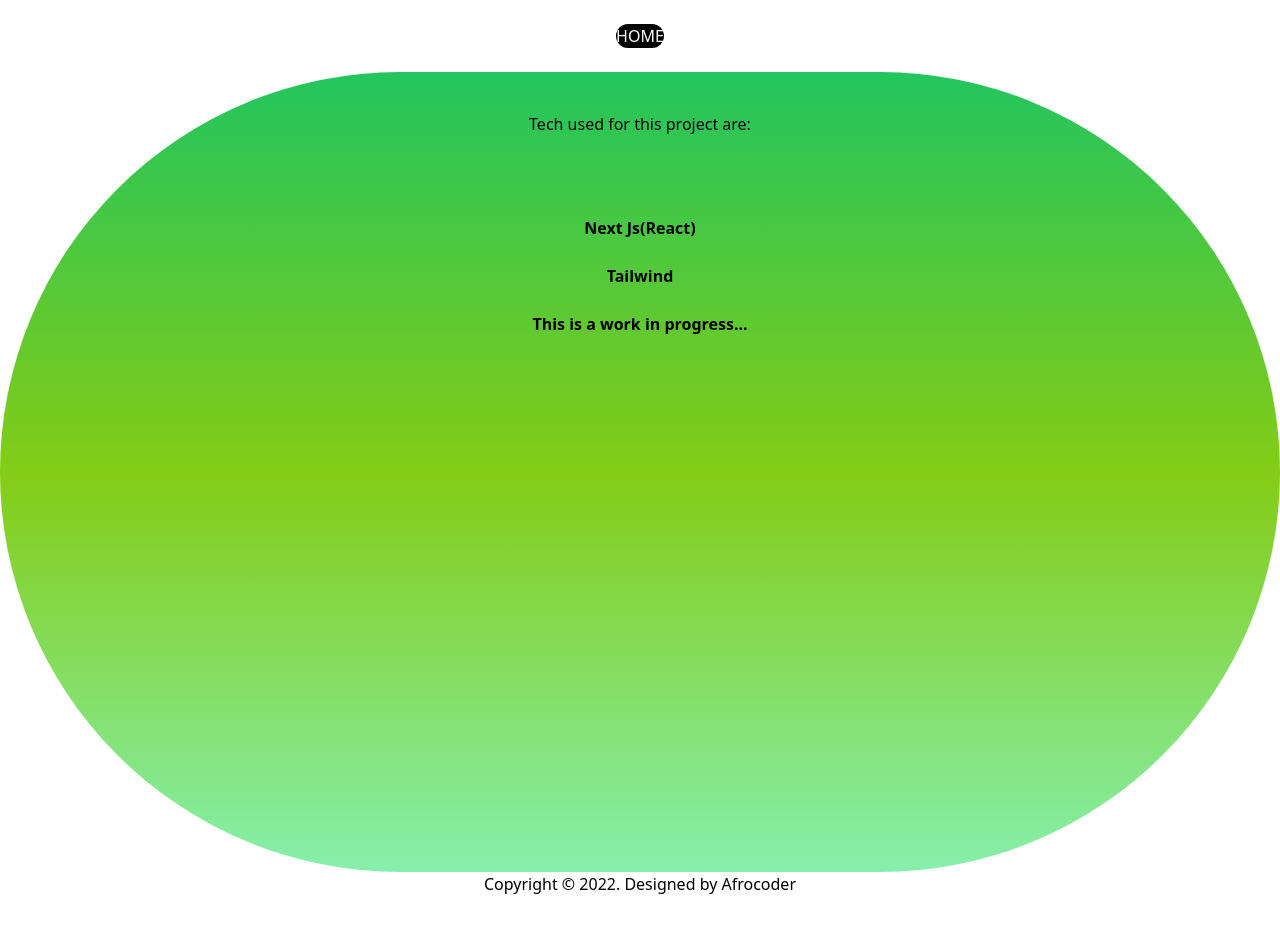
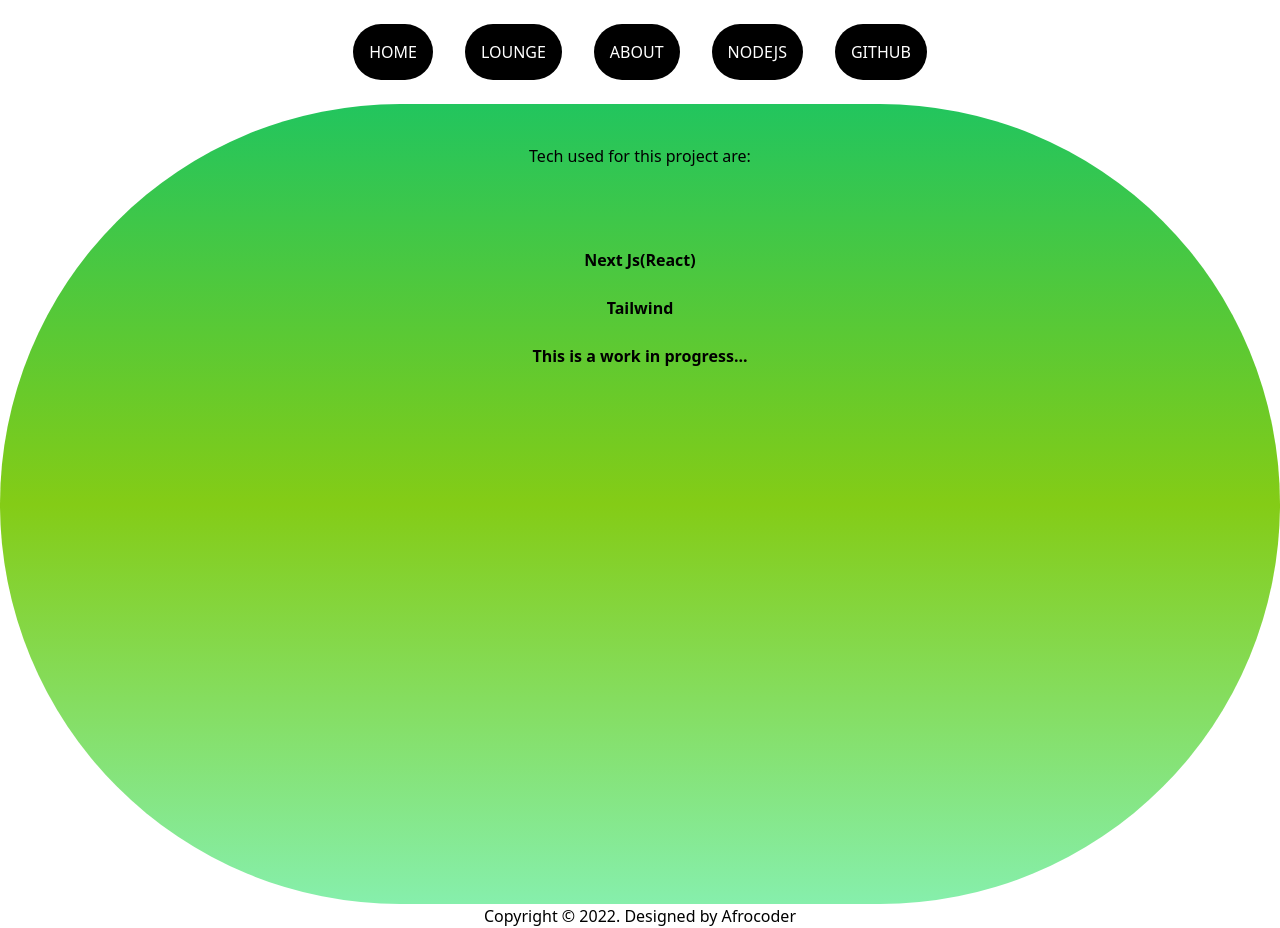
Before and after one commit to eleshinlomo/frontend-react-with-ui, a Next.js app: page /tech in a window 1280 px wide. Before the commit the page ends 896 px from the top, so only its background shows below. Built offline with nearby package versions, Linux system fonts and the light colour scheme.

Commit message:
Update NavBar.js

```diff
--- a/components/NavBar.js
+++ b/components/NavBar.js
@@ -5,6 +5,11 @@ const NavBar = () => {
 
   const router = useRouter()
   const home = ()=>router.push('/')
+  const lounge = ()=>router.push('/lounge')
+  const tech = ()=>router.push('/tech')
+  const nodejs = ()=>router.push('https://node-b46a.onrender.com/blogs')
+  const github = ()=>router.push('https://github.com/eleshinlomo/frontend-react-with-ui')
+
 
   return (
     <nav>
@@ -15,7 +20,11 @@ const NavBar = () => {
             <div class=" space-x-6 flex flex-col  mx-0 items-center justify-center bg-white">
             <span class='flex space-x-8'>
 
-            <button onClick={home} class="text-white bg-black rounded-full space-x-8 mx-8">HOME</button>
+            <button onClick={home} class='bg-black rounded-full px-4 py-4 text-center text-white hover:bg-blue-800 active:bg-white focus:bg-pink'>HOME</button>
+            <button onClick={lounge} class='bg-black rounded-full px-4 py-4 text-center text-white hover:bg-blue-800 active:bg-white focus:bg-pink'>LOUNGE</button>
+            <button onClick={tech} class='bg-black rounded-full px-4 py-4 text-center text-white hover:bg-blue-800 active:bg-white focus:bg-pink'>ABOUT</button>
+            <button onClick={nodejs} class='bg-black rounded-full px-4 py-4 text-center text-white hover:bg-blue-800 active:bg-white focus:bg-pink'>NODEJS</button>
+            <button onClick={github} class='bg-black rounded-full px-4 py-4 text-center text-white hover:bg-blue-800 active:bg-white focus:bg-pink'>GITHUB</button>
 
 
 
```
